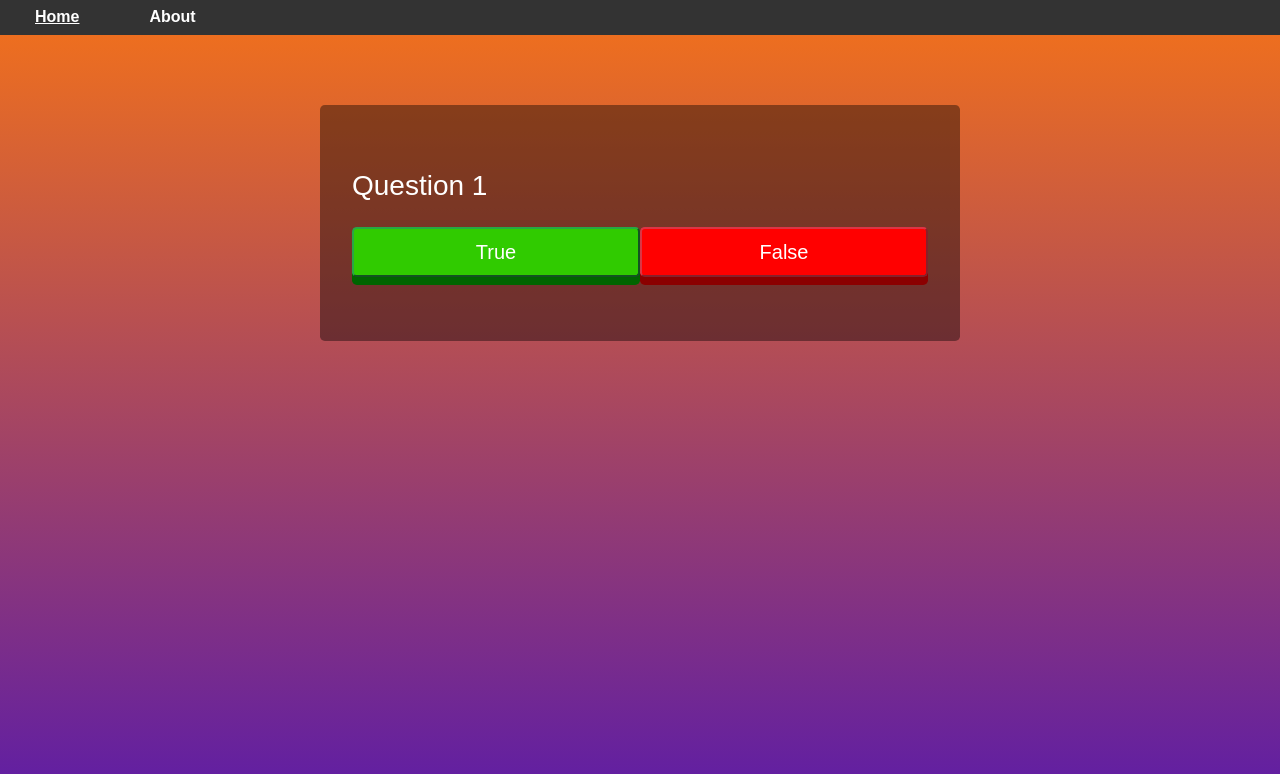
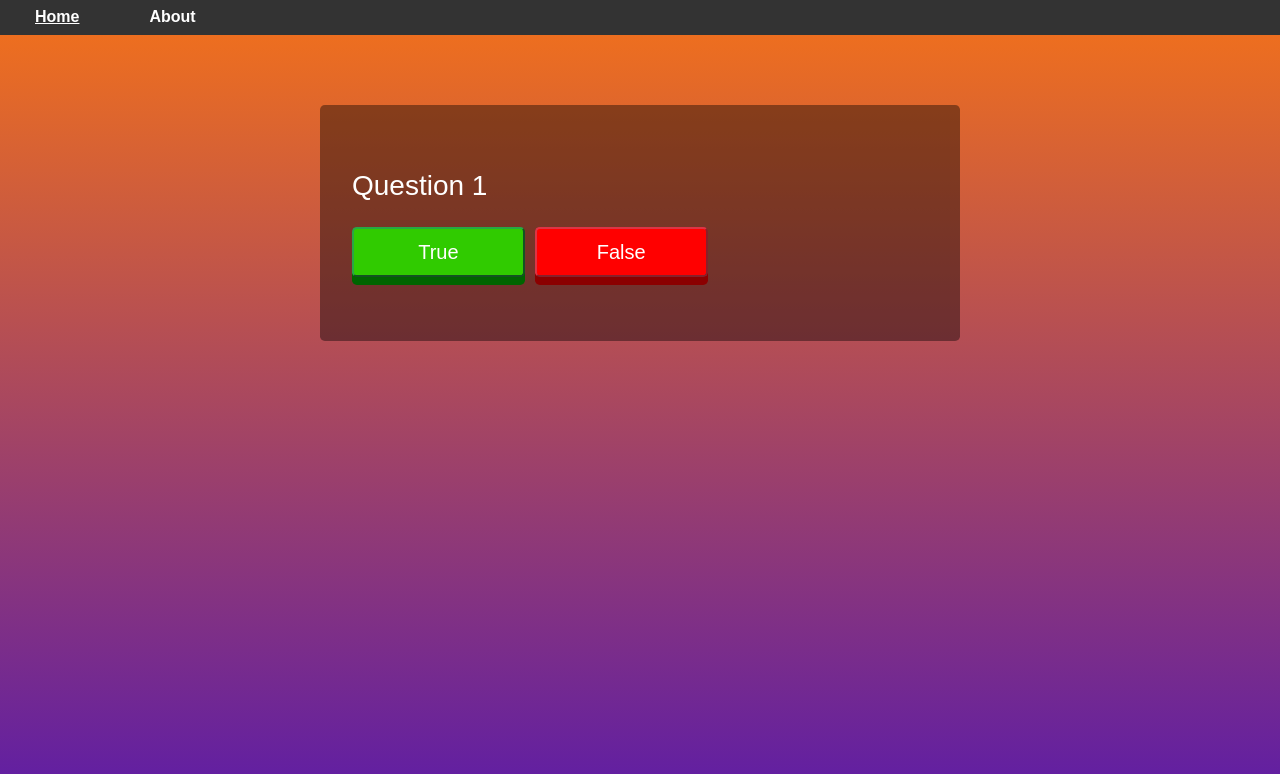
Before and after one commit to alexandermasud/Projekt-webbApp, an Angular app in the folder quiz/: page /quiz/1/1/1 in a window 1280 px wide. Shown: the top 774 px of the page. Built offline with nearby package versions, Linux system fonts and the light colour scheme; no server answers.

Commit message:
Fixed quiz buttons

```diff
--- a/quiz/src/app/quiz/quiz.component.css
+++ b/quiz/src/app/quiz/quiz.component.css
@@ -77,6 +77,8 @@ p{
 
 .btn-success {
     background: #30CB00;
+    margin-right: 10px;
+    width: 30%;
     color: #ffffff;
 }
 .btn-success:hover, .btn-success:focus, .btn-success:active, .btn-success.active, .open > .dropdown-toggle.btn-success {
@@ -119,6 +121,8 @@ p{
 }
 
 .btn-danger {
+    margin-right: 10px;
+    width: 30%;
     background: red;
     color: #ffffff;
 }
```
